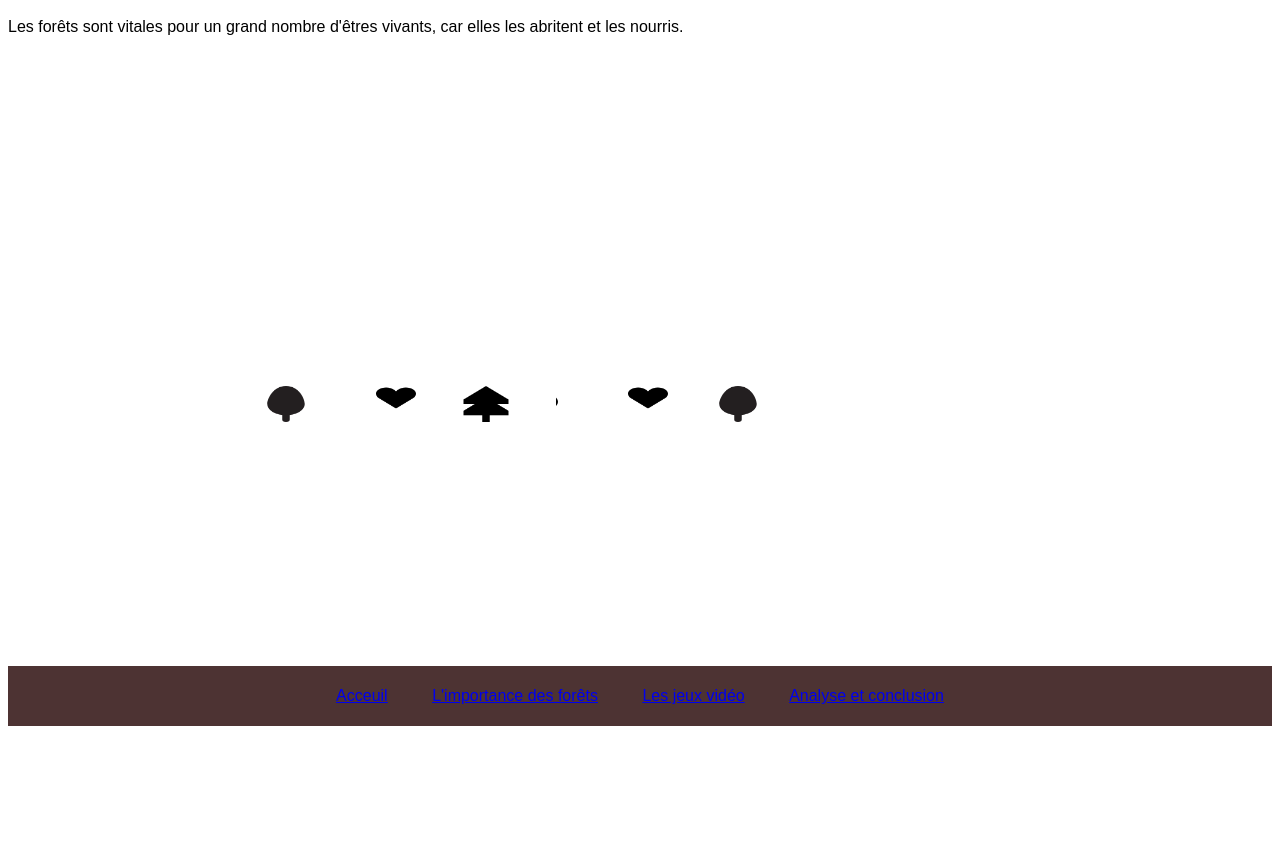
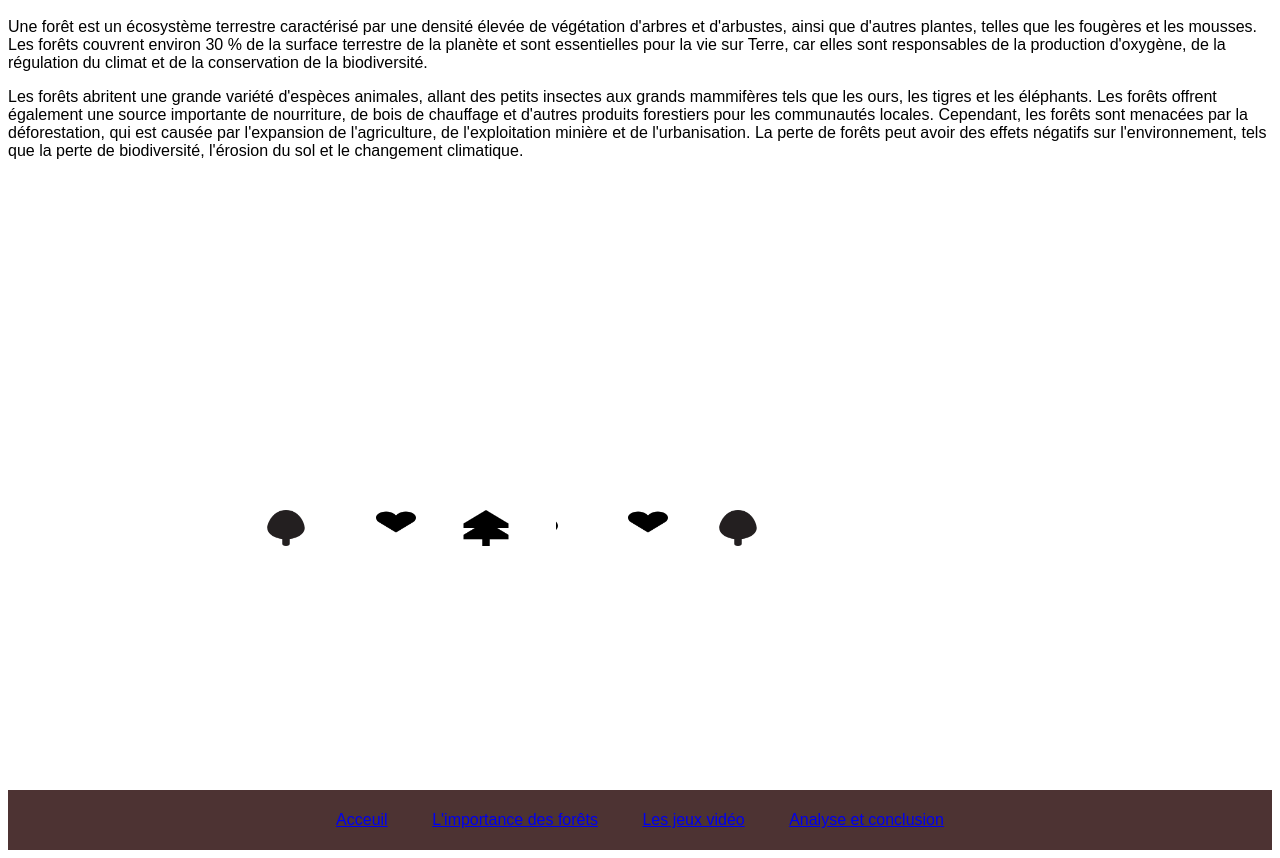
Before and after one commit to Emmiche/oc25_emma, a plain HTML site: page Info_web2/page2.html in a window 1280 px wide. Shown: the part 74-932 px from the top of the page. Before the commit the page ends 808 px from the top, so only its background shows below. Drawn offline with Linux system fonts and the light colour scheme.

Commit message:
ajouter texte page2

```diff
--- a/Info_web2/page2.html
+++ b/Info_web2/page2.html
@@ -17,7 +17,26 @@
 
 
         <p>
-            Les forêts sont vitales pour un grand nombre d'êtres vivants, car elles les abritent et les nourris.
+             Une forêt est un écosystème terrestre caractérisé par une
+densité élevée de végétation d'arbres et d'arbustes, ainsi que
+d'autres plantes, telles que les fougères et les mousses. Les forêts
+couvrent environ 30 % de la surface terrestre de la planète et sont
+essentielles pour la vie sur Terre, car elles sont responsables de la
+production d'oxygène, de la régulation du climat et de la
+conservation de la biodiversité.
+        </p>
+
+        <p>
+            Les forêts abritent une grande variété d'espèces animales, allant
+des petits insectes aux grands mammifères tels que les ours, les
+tigres et les éléphants. Les forêts offrent également une source
+importante de nourriture, de bois de chauffage et d'autres
+produits forestiers pour les communautés locales. Cependant,
+les forêts sont menacées par la déforestation, qui est causée par
+l'expansion de l'agriculture, de l'exploitation minière et de
+l'urbanisation. La perte de forêts peut avoir des effets négatifs sur
+l'environnement, tels que la perte de biodiversité, l'érosion du sol
+et le changement climatique.
         </p>
 
         <canvas id="image" width="500px" height="500px"></canvas>
```
